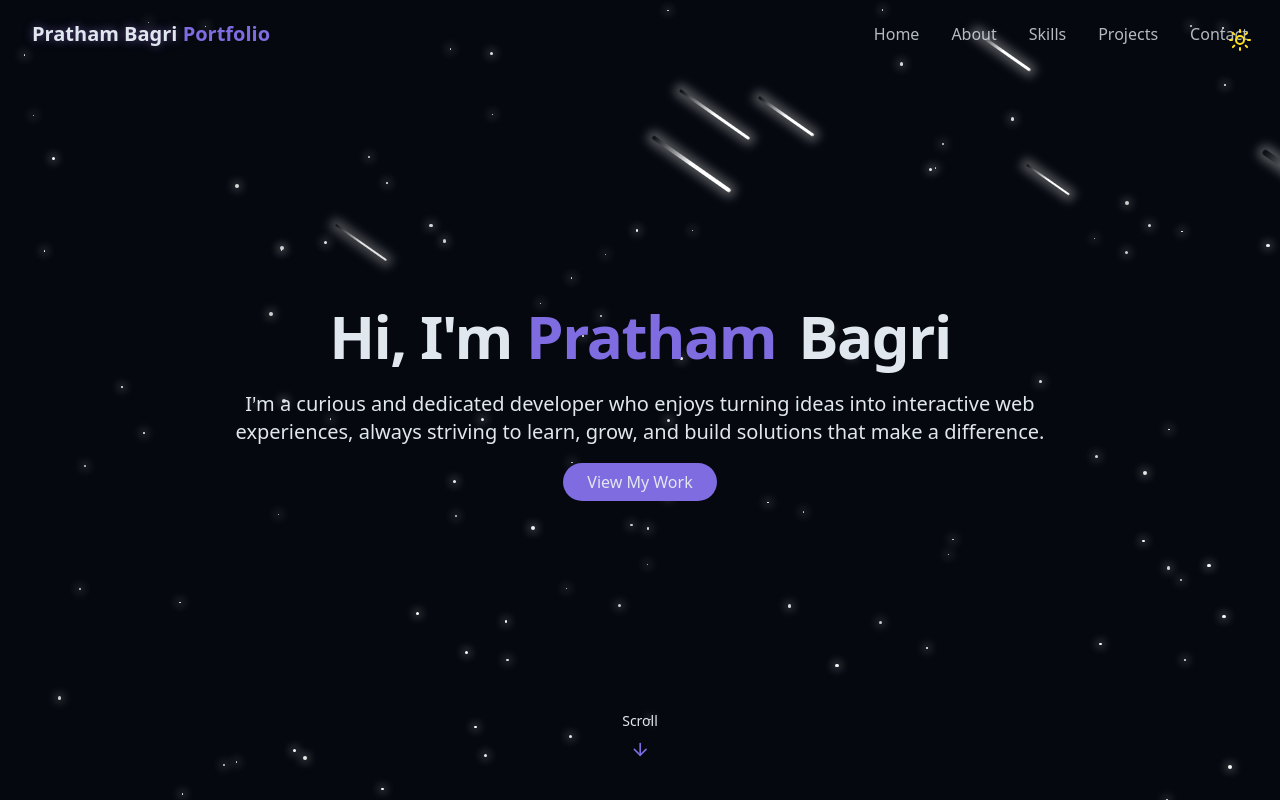
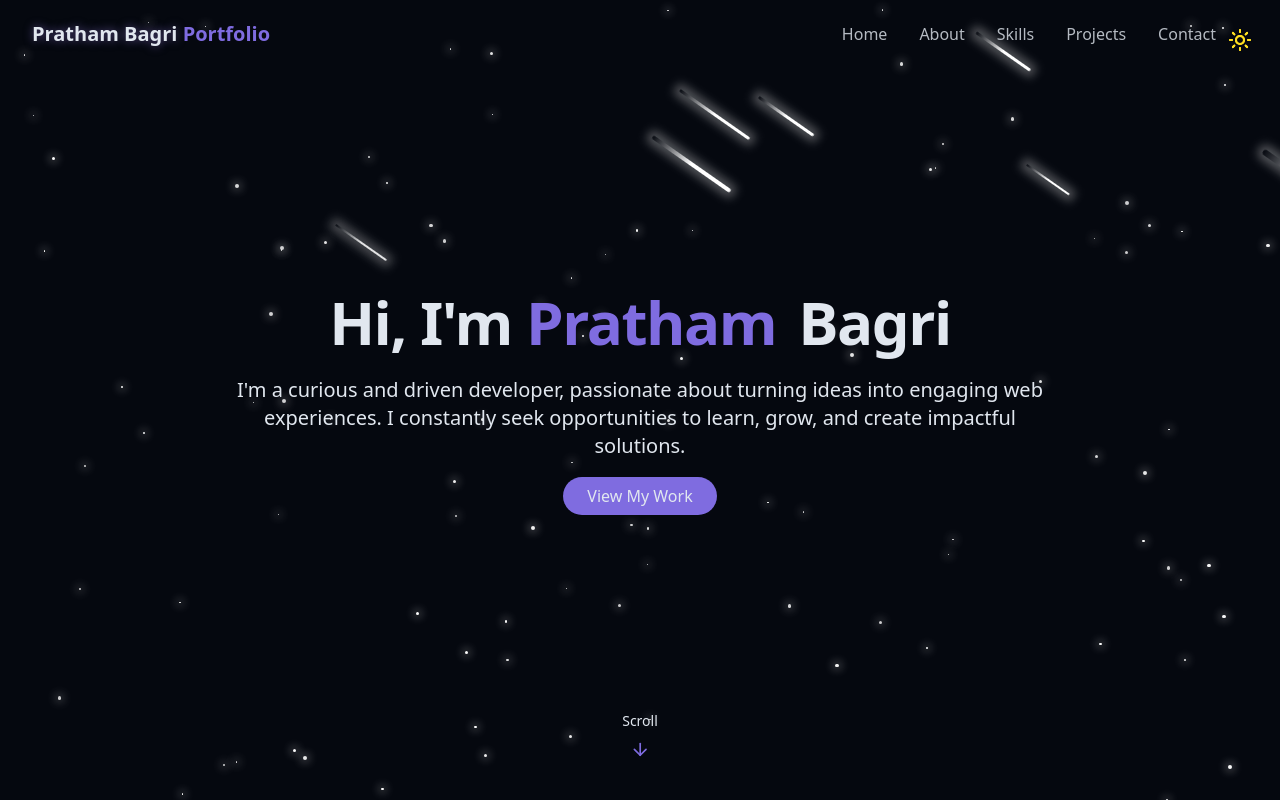
Before and after one commit to prathambagri/My_Portfolio, a React (Vite) app in the folder Portfolio/: page / in a window 1280 px wide. Shown: the top 800 px of the page. Built offline with nearby package versions, Linux system fonts and the light colour scheme.

Commit message:
themetoggle button overlay fixed

```diff
--- a/Portfolio/src/components/HeroSection.jsx
+++ b/Portfolio/src/components/HeroSection.jsx
@@ -14,8 +14,8 @@ export const HeroSection =()=>{
                 </h1>
 
                 <p className="text-lg md:text-xl text-muted-foreground max-2-2xl mx-auto opacity-0 animate-fade-in-delay-3">
-                  I'm a curious and dedicated developer who enjoys turning ideas into interactive web experiences, always striving
-                  to learn, grow, and build solutions that make a difference.
+                  I'm a curious and driven developer, passionate about turning ideas into engaging web experiences.
+                  I constantly seek opportunities to learn, grow, and create impactful solutions.
                 </p>
                 <div className="opacity-0 animate-fade-in-delay-4">
                     <a href="#projects" className="cosmic-button">
--- a/Portfolio/src/components/Navbar.jsx
+++ b/Portfolio/src/components/Navbar.jsx
@@ -1,6 +1,7 @@
 import { cn } from "@/lib/utils";
 import { Menu, X } from "lucide-react";
 import { useEffect, useState } from "react";
+import { ThemeToggle } from "./ThemeToggle";
 
 const navItems = [
   { name: "Home", href: "#hero" },
@@ -16,7 +17,7 @@ export const Navbar = () => {
 
   useEffect(() => {
     const handleScroll = () => {
-      setIsScrolled(window.screenY > 10);
+      setIsScrolled(window.scrollY > 10);
     };
 
     window.addEventListener("scroll", handleScroll);
@@ -41,7 +42,7 @@ export const Navbar = () => {
         </a>
 
         {/* desktop nav */}
-        <div className="hidden md:flex space-x-8">
+        <div className="hidden md:flex items-center space-x-8">
           {navItems.map((item, key) => (
             <a
               key={key}
@@ -51,6 +52,7 @@ export const Navbar = () => {
               {item.name}
             </a>
           ))}
+          <ThemeToggle className="ml-4" />
         </div>
 
         {/* mobile nav */}
@@ -65,14 +67,14 @@ export const Navbar = () => {
 
         <div
           className={cn(
-            "fixed inset-0 bg-background/95 backdroup-blur-md z-40 flex flex-col items-center justify-center",
+            "fixed inset-0 bg-background/95 backdrop-blur-md z-40 flex flex-col items-center justify-center",
             "transition-all duration-300 md:hidden",
             isMenuOpen
               ? "opacity-100 pointer-events-auto"
               : "opacity-0 pointer-events-none"
           )}
         >
-          <div className="flex flex-col space-y-8 text-xl">
+          <div className="flex flex-col space-y-8 text-xl items-center">
             {navItems.map((item, key) => (
               <a
                 key={key}
@@ -83,6 +85,7 @@ export const Navbar = () => {
                 {item.name}
               </a>
             ))}
+            <ThemeToggle className="mt-8" />
           </div>
         </div>
       </div>
--- a/Portfolio/src/index.css
+++ b/Portfolio/src/index.css
@@ -161,3 +161,9 @@
   padding: 0;
   text-align: center;
 }
+
+@media (max-width: 1400px) {
+  .theme-toggle {
+    margin-left: 1.5rem;
+  }
+}
```
